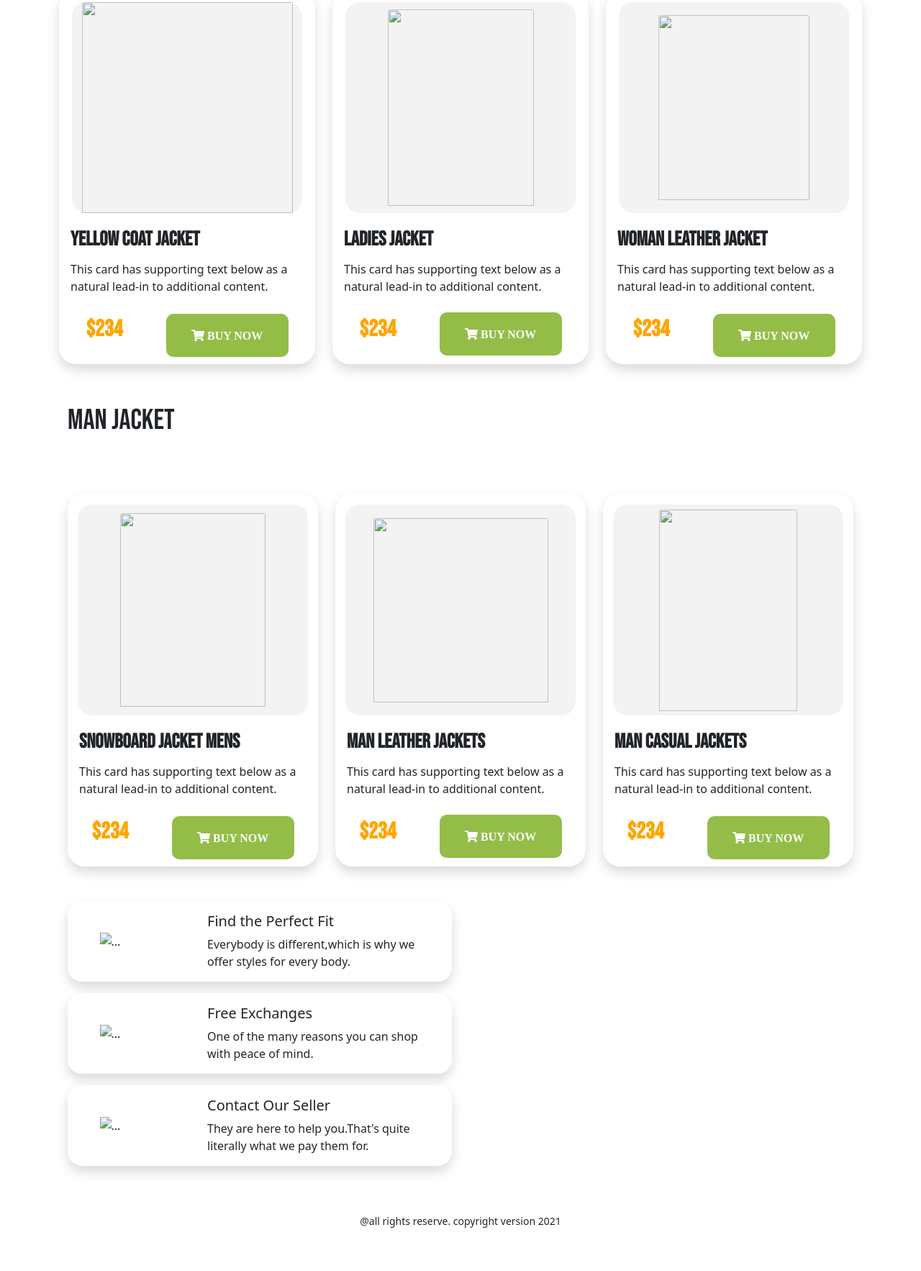
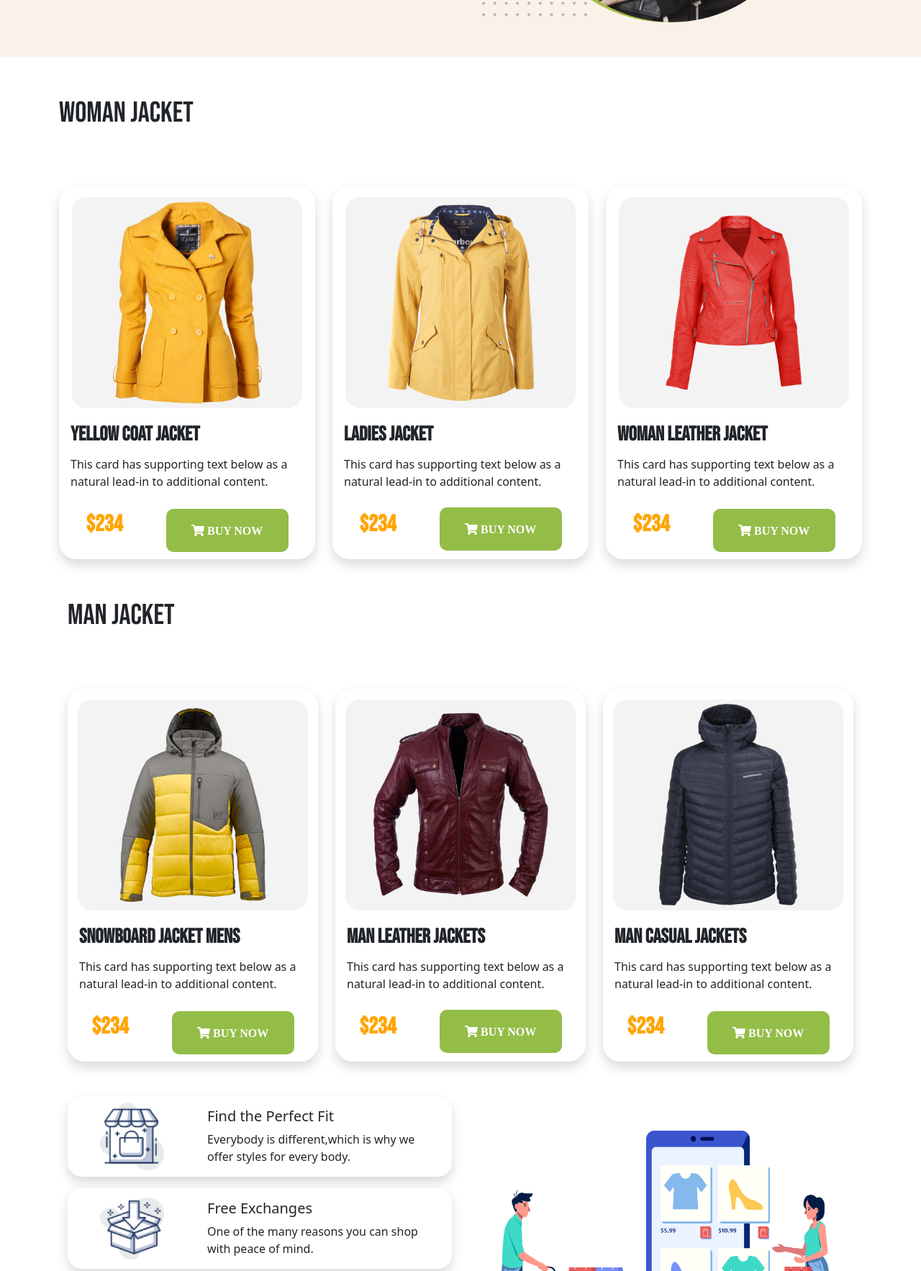
Before and after one commit to LaZyRaifur/assignment-responsive-website, a plain HTML site: page index.html in a window 1280 px wide. Shown: the part 596-2362 px from the top of the page at 72% size. Before the commit the page ends 2304 px from the top, so only its background shows below. Drawn offline with Linux system fonts and the light colour scheme; the site is published under a folder, as on GitHub Pages, so addresses that start at the root find nothing.

Commit message:
replacing all /images by images

```diff
--- a/index.html
+++ b/index.html
@@ -17,7 +17,7 @@
       <header class="container head-banner">
         <nav class="navbar navbar-expand-lg navbar-light">
             <div class="container-fluid">
-              <img class="w-25" src="/images/icons/Group 33072.png" alt="">
+              <img class="w-25" src="images/icons/Group 33072.png" alt="">
               <button class="navbar-toggler" type="button" data-bs-toggle="collapse" data-bs-target="#navbarNavAltMarkup" aria-controls="navbarNavAltMarkup" aria-expanded="false" aria-label="Toggle navigation">
                 <span class="navbar-toggler-icon"></span>
               </button>
@@ -37,7 +37,7 @@
                   <p><small>Lorem ipsum dolor, sit amet consectetur adipisicing elit. Quaerat vitae architecto commodi illum velit eveniet rem inventore laudantium sit similique! </small></p>
                   <button class="btn-buy"><i class="fas fa-shopping-cart">  BUY NOW</i></button>
               </div>
-              <div class="col-md-8"><img class="d-block img-resize w-75 p-5" src="/images/Group 33091.png" alt=""></div>
+              <div class="col-md-8"><img class="d-block img-resize w-75 p-5" src="images/Group 33091.png" alt=""></div>
           </div>
     </header>
     </section>
@@ -49,8 +49,8 @@
             <div class="row row-cols-1 row-cols-md-3 g-4 mt-5">
                 <div class="col">
                   <div class="card h-100 border-0 shadow c-radius  d-flex align-items-center">
-                   <div class="card-img-style"><img src="/images/SeekPng 1.png" class="card-img-top" style="width: 293px; height: 293px;" alt=""></div>
-                    <!-- <img src="/images/SeekPng 1.png" class="card-img-top card-img-style  align-items-center" alt="..."> -->
+                   <div class="card-img-style"><img src="images/SeekPng 1.png" class="card-img-top" style="width: 293px; height: 293px;" alt=""></div>
+                    <!-- <img src="images/SeekPng 1.png" class="card-img-top card-img-style  align-items-center" alt="..."> -->
                     <div class="card-body">
                       <p class="card-title txt-style fw-bolder fs-3">Yellow Coat Jacket</p>
                       <p class="card-text">This card has supporting text below as a natural lead-in to additional content.</p>
@@ -63,7 +63,7 @@
                 </div>
                 <div class="col">
                   <div class="card h-100 border-0 shadow c-radius  d-flex align-items-center">
-                    <div class="card-img-style  d-flex align-items-center"><img src="/images/PngItem_2597366 1.png" class="card-img-top"style="width:203px; height:273px" alt=""></div>
+                    <div class="card-img-style  d-flex align-items-center"><img src="images/PngItem_2597366 1.png" class="card-img-top"style="width:203px; height:273px" alt=""></div>
                     <div class="card-body">
                       <p class="card-title txt-style fw-bolder fs-3">Ladies Jacket</p>
                       <p class="card-text">This card has supporting text below as a natural lead-in to additional content.</p>
@@ -76,7 +76,7 @@
                 </div>
                 <div class="col">
                   <div class="card h-100 border-0 shadow c-radius  d-flex align-items-center">
-                    <div class="card-img-style d-flex align-items-center"><img src="/images/image 15.png" class="card-img-top" style="width: 210px;height: 257px;" alt=""></div>
+                    <div class="card-img-style d-flex align-items-center"><img src="images/image 15.png" class="card-img-top" style="width: 210px;height: 257px;" alt=""></div>
                     <div class="card-body">
                       <p class="card-title txt-style fw-bolder fs-3">Woman Leather Jacket</p>
                       <p class="card-text">This card has supporting text below as a natural lead-in to additional content.</p>
@@ -95,8 +95,8 @@
           <div class="row row-cols-1 row-cols-md-3 g-4 mt-5">
               <div class="col">
                 <div class="card h-100 border-0 shadow c-radius  d-flex align-items-center">
-                 <div class="card-img-style d-flex align-items-center"><img src="/images/image 11.png" class="card-img-top" style="width: 202px; height: 269px;" alt=""></div>
-                  <!-- <img src="/images/SeekPng 1.png" class="card-img-top card-img-style  align-items-center" alt="..."> -->
+                 <div class="card-img-style d-flex align-items-center"><img src="images/image 11.png" class="card-img-top" style="width: 202px; height: 269px;" alt=""></div>
+                  <!-- <img src="images/SeekPng 1.png" class="card-img-top card-img-style  align-items-center" alt="..."> -->
                   <div class="card-body">
                     <p class="card-title txt-style fw-bolder fs-3">Snowboard Jacket Mens</p>
                     <p class="card-text">This card has supporting text below as a natural lead-in to additional content.</p>
@@ -109,7 +109,7 @@
               </div>
               <div class="col">
                 <div class="card h-100 border-0 shadow c-radius  d-flex align-items-center">
-                  <div class="card-img-style d-flex align-items-center"><img src="/images/vippng 1.png" class="card-img-top"style="width:243px; height:256px" alt=""></div>
+                  <div class="card-img-style d-flex align-items-center"><img src="images/vippng 1.png" class="card-img-top"style="width:243px; height:256px" alt=""></div>
                   <div class="card-body">
                     <p class="card-title txt-style fw-bolder fs-3">Man Leather Jackets</p>
                     <p class="card-text">This card has supporting text below as a natural lead-in to additional content.</p>
@@ -122,7 +122,7 @@
               </div>
               <div class="col">
                 <div class="card h-100 border-0 shadow c-radius  d-flex align-items-center">
-                  <div class="card-img-style d-flex align-items-center"><img src="/images/toppng 1.png" class="card-img-top" style="width: 192px;height: 280px;" alt=""></div>
+                  <div class="card-img-style d-flex align-items-center"><img src="images/toppng 1.png" class="card-img-top" style="width: 192px;height: 280px;" alt=""></div>
                   <div class="card-body">
                     <p class="card-title txt-style fw-bolder fs-3">Man Casual Jackets</p>
                     <p class="card-text">This card has supporting text below as a natural lead-in to additional content.</p>
@@ -143,7 +143,7 @@
             <div class="card mb-3 border-0 shadow" style="max-width: 540px;border-radius: 20px;">
               <div class="row g-0">
                 <div class="col-md-4 d-flex align-items-center justify-content-center">
-                  <img class="fo-img" src="/images/icons/image 12.png" alt="...">
+                  <img class="fo-img" src="images/icons/image 12.png" alt="...">
                 </div>
                 <div class="col-md-8">
                   <div class="card-body">
@@ -157,7 +157,7 @@
             <div class="card mb-3 border-0 shadow" style="max-width: 540px; border-radius:20px">
               <div class="row g-0">
                 <div class="col-md-4 d-flex align-items-center justify-content-center">
-                  <img class="fo-img" src="/images/icons/image 13.png" alt="...">
+                  <img class="fo-img" src="images/icons/image 13.png" alt="...">
                 </div>
                 <div class="col-md-8">
                   <div class="card-body">
@@ -171,7 +171,7 @@
             <div class="card mb-3 border-0 shadow" style="max-width: 540px; border-radius: 20px;">
               <div class="row g-0">
                 <div class="col-md-4 d-flex align-items-center justify-content-center">
-                  <img class="fo-img" src="/images/icons/image 14.png" alt="...">
+                  <img class="fo-img" src="images/icons/image 14.png" alt="...">
                 </div>
                 <div class="col-md-8">
                   <div class="card-body">
@@ -183,7 +183,7 @@
               </div>
             </div>
           </div>
-          <div class="col-md-6"><img class="w-100 mt-5" src="/images/icons/XMLID 1.png" alt=""></div>
+          <div class="col-md-6"><img class="w-100 mt-5" src="images/icons/XMLID 1.png" alt=""></div>
         </div>
 
       </section>
@@ -195,6 +195,6 @@
 
 
 
-    <script src="/js/bootstrap.min.js"></script>
+    <script src="js/bootstrap.min.js"></script>
 </body>
 </html>
```
